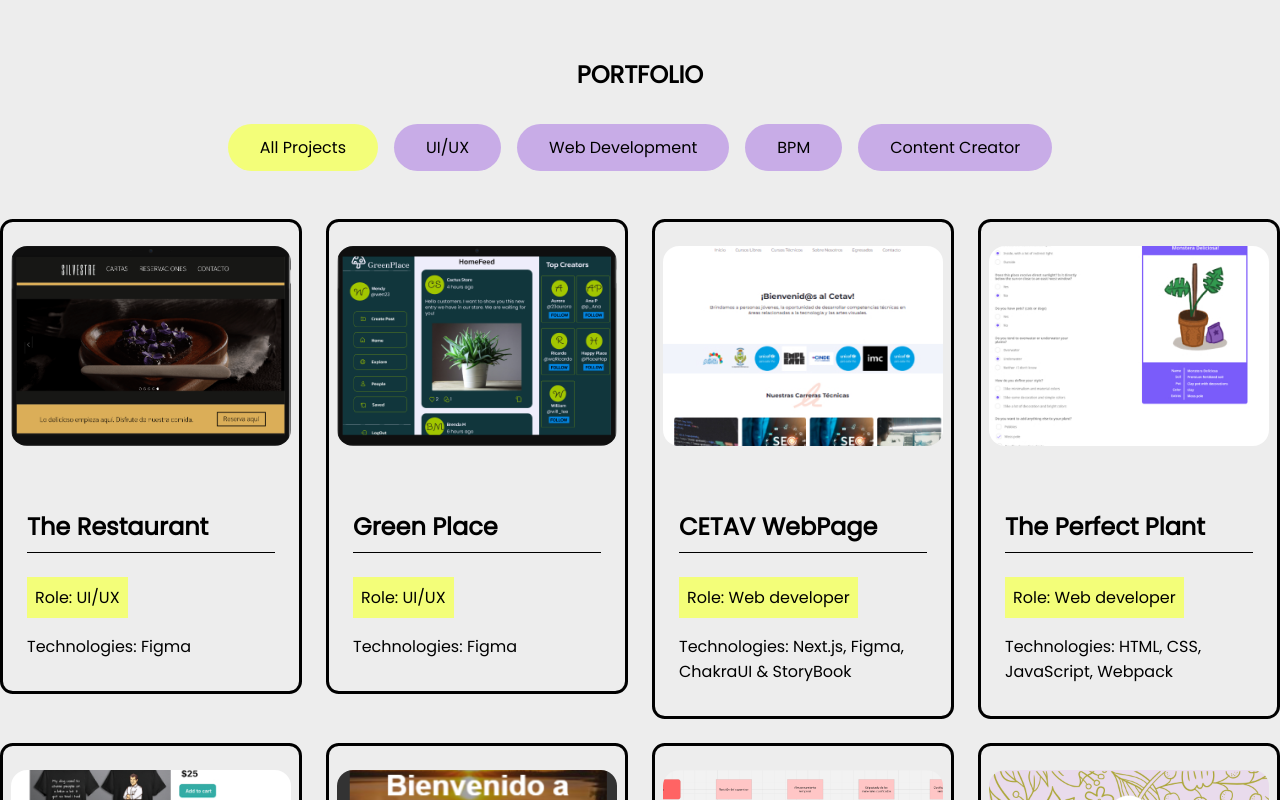
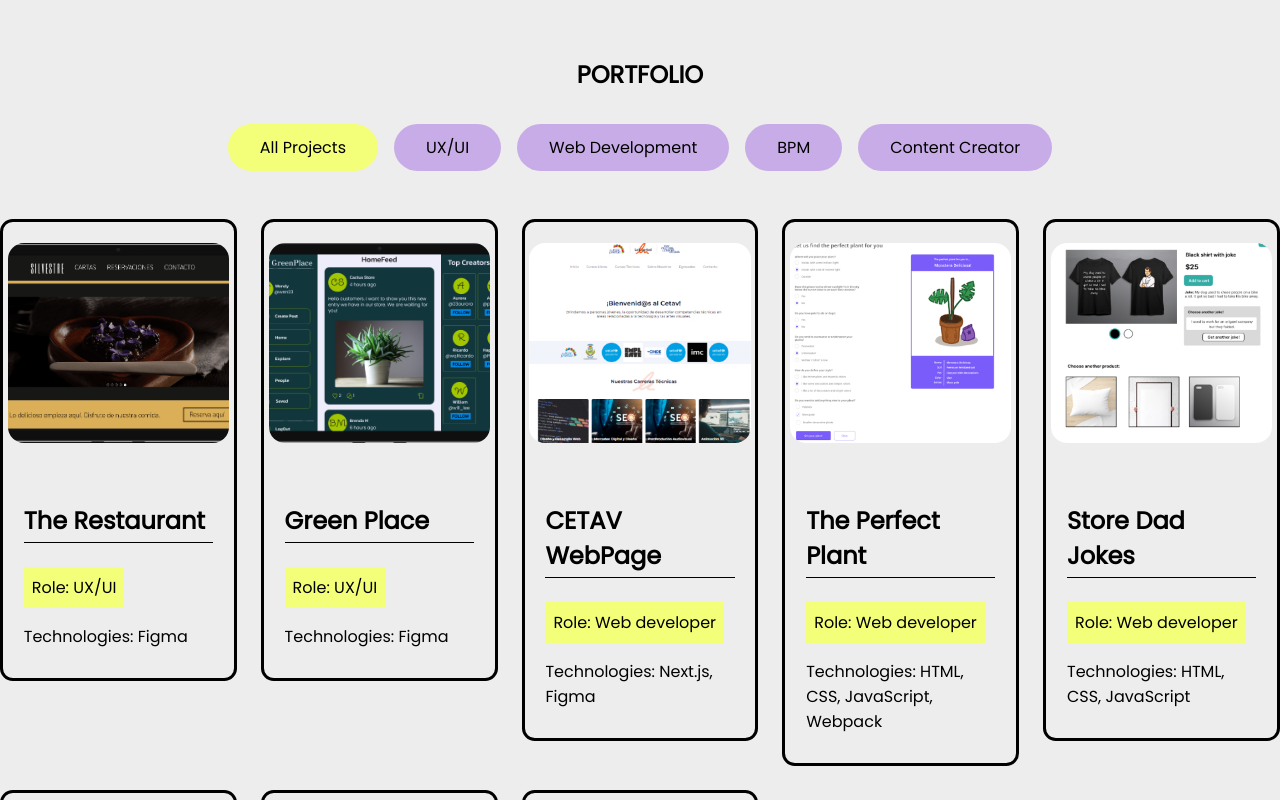
Before and after one commit to ValeriaAcuM/portfolio-valeriaam, a React (Vite) app: page / in a window 1280 px wide. Shown: the part 340-1140 px from the top of the page. Built offline with nearby package versions, Linux system fonts and the light colour scheme.

Commit message:
update info

```diff
--- a/src/js/components/portfolio/FilterBtns.jsx
+++ b/src/js/components/portfolio/FilterBtns.jsx
@@ -1,5 +1,11 @@
 const FilterBtns = ({ activeCategory, setActiveCategory }) => {
-  const categories = ["All", "UI/UX", "Web Development", "BPM", "Content Creator"];
+  const categories = [
+    "All",
+    "UX/UI",
+    "Web Development",
+    "BPM",
+    "Content Creator",
+  ];
   return (
     <div className="filter-categories">
       {categories.map((category) => (
--- a/src/js/data/dataProjects.js
+++ b/src/js/data/dataProjects.js
@@ -12,8 +12,8 @@ const projects = [
     id: 1,
     name: "The Restaurant",
     img: [silvestreImage],
-    category: "UI/UX",
-    role: "UI/UX",
+    category: "UX/UI",
+    role: "UX/UI",
     tech: "Figma",
     company: "CETAV",
     description:
@@ -24,8 +24,8 @@ const projects = [
     id: 2,
     name: "Green Place",
     img: [greenPlaceImage],
-    category: "UI/UX",
-    role: "UI/UX",
+    category: "UX/UI",
+    role: "UX/UI",
     tech: "Figma",
     company: "CETAV",
     description:
@@ -38,7 +38,7 @@ const projects = [
     img: [cetavImage],
     category: "Web Development",
     role: "Web developer",
-    tech: "Next.js, Figma, ChakraUI & StoryBook",
+    tech: "Next.js, Figma",
     company: "CETAV",
     description:
       "Main webpage for CETAV - La Libertad",
@@ -72,7 +72,7 @@ const projects = [
     id: 6,
     name: "Itinerary Planning App",
     img: [giraImage],
-    category: "UI/UX",
+    category: "UX/UI",
     role: "UX Designer",
     tech: "Miro",
     company: "Rocket Girls",
--- a/src/styles/style.css
+++ b/src/styles/style.css
@@ -157,13 +157,13 @@ header {
 .projects-cards {
   margin: 3rem 0;
   display: grid;
-  grid-template-columns: repeat(auto-fill, minmax(270px, 1fr));
+  grid-template-columns: repeat(auto-fill, minmax(210px, 1fr));
   gap: 1.5rem;
   align-items: stretch;
 }
 
 .card-body {
-  padding: 0.5rem;
+  padding: 0.3rem;
   border: rgb(0, 0, 0) 0.2rem solid;
   border-radius: 0.8rem;
 }
@@ -178,7 +178,7 @@ header {
 
 .card-content h4 {
   border-bottom: var(--color-black) 0.1rem solid;
-  padding: 0.5rem 0;
+  padding: 0.3rem 0;
   margin: 1rem 0;
 }
 
@@ -258,7 +258,7 @@ footer h6 {
   text-transform: uppercase;
   display: inline-block;
   background-color: var(--color-lightGreen);
-  padding: 0 5rem;
+  padding: 0 3rem;
   margin-bottom: 1rem;
 }
 
```
